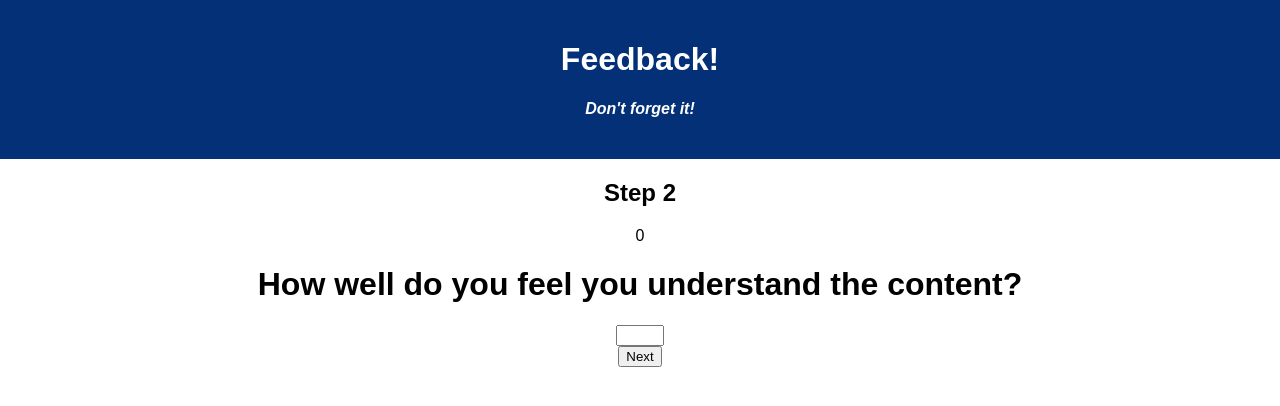
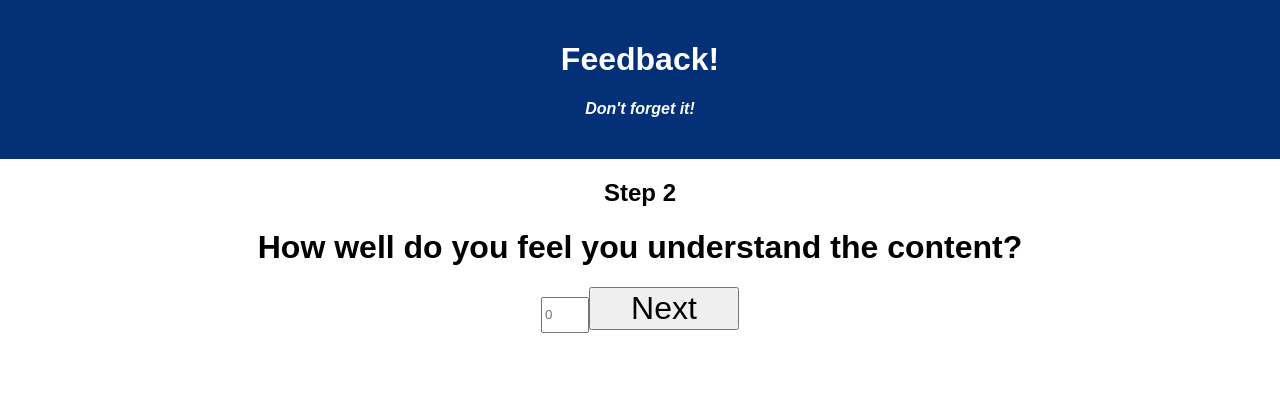
Before and after one commit to LiamKing1/Redux-feedback-loop, a React (Create React App) app: page /#/page/one in a window 1280 px wide. Shown: the top 406 px of the page. Built offline with nearby package versions, Linux system fonts and the light colour scheme.

Commit message:
I got my feelings function to work how i want, just need to do the same with all of my other components.

```diff
--- a/src/components/App/App.css
+++ b/src/components/App/App.css
@@ -21,3 +21,24 @@
 h4 {
   font-style: italic;
 }
+
+.feelings {
+  padding: 10px;
+}
+
+.input {
+  block-size: 30px;
+  inline-size: 40px;
+}
+
+.input2 {
+  block-size: 30px;
+  inline-size: 200px;
+  text-align: center;
+  text-decoration-line: overline;
+}
+
+.button {
+  font-size: xx-large;
+  inline-size: 150px;
+}
--- a/src/components/App/App.jsx
+++ b/src/components/App/App.jsx
@@ -6,6 +6,7 @@ import Feelings from '../Feelings/Feelings';
 import Comments from '../Comments/Comments';
 import Support from '../Support/Support';
 import Understanding from '../Understanding/Understanding';
+import Review from '../Review/Review';
 
 function App() {
 
@@ -31,6 +32,9 @@ function App() {
             <Route exact path='/page/three'>
               <Comments />
             </Route>
+            <Route exact path='/page/review'>
+              <Review />
+            </Route>
           </div>
         </Router>
         {/* <Comments />
--- a/src/components/Comments/Comments.js
+++ b/src/components/Comments/Comments.js
@@ -3,7 +3,7 @@ import { useDispatch, useSelector } from "react-redux";
 import { useHistory } from "react-router-dom";
 import ProgressBar from "../ProgressBar/ProgressBar";
 
-function Feelings() {
+function Comments() {
 
     const history = useHistory(); // use History
     const storeItems = useSelector(store => store.comment); // my GETTER
@@ -12,27 +12,38 @@ function Feelings() {
     const [newComment, setNewComment] = useState('')
 
     const handleComment = () => {
-        dispatch({ type: 'COMMENT', payload: newComment });
+        // event.prevenDefault();
+        dispatch({
+            type: 'COMMENT',
+            payload: newComment
+        });
+        setNewComment('');
+        history.push('/review')
     }
 
     return (
-        <div>
+        <div className="comments">
             <ProgressBar step={4} />
             {/* <pre>{JSON.stringify(storeItems)}</pre> */}
-            <p> {storeItems}</p>
-            <form onSubmit={handleComment}>
+            {/* <p> {storeItems}</p> */}
+            {/* <form onSubmit={handleComment}> */}
+                <h1> Share any comment you feel should be shared!</h1>
                 <input
-                    type='number'
+                    type='text'
+                    className="input2"
+                    placeholder="ENTER COMMENT"
                     min='0'
-                    max='5'
+                    max='250'
                     value={newComment}
                     onChange={(event) => setNewComment(event.target.value)}
                     required>
                 </input>
-            </form>
-            <button onClick={() => history.push('/review')} className="button">Next</button>
+                <button onClick={() => handleComment()} className="button">Next</button>
+            {/* </form> */}
+            <br>
+            </br>
         </div>
     )
 }
 
-export default Feelings;
+export default Comments;
--- a/src/components/Feelings/Feelings.js
+++ b/src/components/Feelings/Feelings.js
@@ -12,26 +12,36 @@ function Feelings() {
     const [newFeeling, setNewFeeling] = useState('')
 
     const handleFeeling = () => {
-        dispatch({ type: 'SHARE_FEELINGS', payload: newFeeling });
-    }
+        // event.prevenDefault();
+        dispatch({
+            type: 'SHARE_FEELINGS',
+            payload: newFeeling
+        });
+        setNewFeeling('');
+        history.push('/page/one');
+    };
 
     return (
-        <div>
+        <div className="feelings">
             <ProgressBar step={1} />
             {/* <pre>{JSON.stringify(storeItems)}</pre> */}
-            <p> {storeItems}</p>
-            <form onSubmit={handleFeeling}>
+            {/* <p> {storeItems}</p> */}
                 <h1> How are you feeling today? </h1>
                 <input
                     type='number'
+                    className="input"
+                    placeholder="0"
                     min='0'
                     max='5'
                     value={newFeeling}
                     onChange={(event) => setNewFeeling(event.target.value)}
-                    required>
+                >
                 </input>
-            </form>
-            <button onClick={() => history.push('/page/one')} className="button">Next</button>
+            { newFeeling  !== '' &&
+            <button type='submit' onClick={() => handleFeeling()} className="button">Next</button>
+            }
+            <br>
+            </br>
         </div>
     )
 }
--- a/src/components/ProgressBar/ProgressBar.js
+++ b/src/components/ProgressBar/ProgressBar.js
@@ -1,3 +1,5 @@
+
+
 const ProgressBar = ({ step }) => {
     return (
         <>
--- /dev/null
+++ b/src/components/Review/Review.js
@@ -0,0 +1,24 @@
+import Feelings from "../Feelings/Feelings";
+import Understanding from "../Understanding/Understanding";
+import Support from "../Support/Support";
+import Comments from "../Comments/Comments";
+
+function Review() {
+
+    const feelingsStore = useSelector(store => store.feelings);
+    const understandingsStore = useSelector(store => store.understanding);
+    const supportsStore = useSelector(store => store.support);
+    const commentsStore = useSelector(store => store.comments);
+
+    return(
+        <>
+        <Feelings />
+        <Understanding />
+        <Support />
+        <Comments />
+        </>
+    )
+
+}
+
+export default Review;
--- a/src/components/Support/Support.js
+++ b/src/components/Support/Support.js
@@ -11,27 +11,37 @@ function Support() {
 
     const [newSupport, setNewSupport] = useState('')
 
-    const handleFeeling = () => {
-        dispatch({ type: 'SUPPORT_LVL', payload: newSupport });
-    }
+    const handleSupport = () => {
+        // event.prevenDefault();
+        dispatch({
+            type: 'SUPPORT_LVL',
+            payload: newSupport
+        });
+        setNewSupport('');
+        history.push('/page/three');
+    };
 
     return (
-        <div>
+        <div className="support">
             <ProgressBar step={3} />
             {/* <pre>{JSON.stringify(storeItems)}</pre> */}
-            <p> {storeItems}</p>
-            <form onSubmit={handleFeeling}>
+            {/* <p> {storeItems}</p> */}
+            {/* <form onSubmit={handleSupport}> */}
                 <h1> How well do you feel you are being supported? </h1>
                 <input
                     type='number'
+                    className="input"
+                    placeholder="0"
                     min='0'
                     max='5'
                     value={newSupport}
                     onChange={(event) => setNewSupport(event.target.value)}
                     required>
                 </input>
-            </form>
-            <button onClick={() => history.push('/page/three')} className="button">Next</button>
+                <button onClick={() => handleSupport()} className="button">Next</button>
+            {/* </form> */}
+            <br>
+            </br>
         </div>
     )
 }
--- a/src/components/Understanding/Understanding.js
+++ b/src/components/Understanding/Understanding.js
@@ -12,26 +12,36 @@ function Understanding() {
     const [newUnderstanding, setNewUnderstanding] = useState('')
 
     const handleUnderstanding = () => {
-        dispatch({ type: 'UNDERSTANDING_LVL', payload: newUnderstanding });
+        // event.prevenDefault();
+        dispatch({
+            type: 'UNDERSTANDING_LVL',
+            payload: newUnderstanding
+        });
+        setNewUnderstanding('');
+        history.push('/page/two');
     }
 
     return (
-        <div>
+        <div className="understanding">
             <ProgressBar step={2} />
             {/* <pre>{JSON.stringify(storeItems)}</pre> */}
-            <p> {storeItems}</p>
-            <form onSubmit={handleUnderstanding}>
+            {/* <p> {storeItems}</p> */}
+            {/* <form onSubmit={handleUnderstanding}> */}
                 <h1> How well do you feel you understand the content? </h1>
                 <input
                     type='number'
+                    className="input"
+                    placeholder="0"
                     min='0'
                     max='5'
                     value={newUnderstanding}
                     onChange={(event) => setNewUnderstanding(event.target.value)}
                     required>
                 </input>
-            </form>
-            <button onClick={() => history.push('/page/two')} className="button">Next</button>
+                <button onClick={() => handleUnderstanding()} className="button">Next</button>
+            {/* </form> */}
+            <br>
+            </br>
         </div>
     )
 }
--- a/src/index.js
+++ b/src/index.js
@@ -6,27 +6,17 @@ import registerServiceWorker from './registerServiceWorker';
 import { createStore, combineReducers, applyMiddleware } from 'redux';
 import logger from 'redux-logger';
 import { Provider } from 'react-redux';
-import axios from 'axios';
-// import { takeEvery, }
-
-// function* getElements() {
-//     yield
-// }
-
-// function* postElements() {
-
-// }
 
 const feelings = (state = 0, action) => {
-    console.log('In FEELINGS function', action);
+    // console.log(`In FEELINGS function ${action.payload}`);
     if (action.type === 'SHARE_FEELINGS') {
-        return action.payload;
+       return action.payload;
     }
     return state;
 }
 
 const understanding = (state = 0, action) => {
-    console.log('In UNDERSTANDING function', action);
+    // console.log(`In UNDERSTANDING function ${action.payload}`);
     if (action.type === 'UNDERSTANDING_LVL') {
         return action.payload;
     }
@@ -34,15 +24,15 @@ const understanding = (state = 0, action) => {
 }
 
 const support = (state = 0, action) => {
-    console.log('In FEELINGS function', action);
+    // console.log(`In SUPPORT function ${action.payload}`);
     if (action.type === 'SUPPORT_LVL') {
         return action.payload;
     }
     return state;
 }
 
-const comments = (state = 0, action) => {
-    console.log('In FEELINGS function', action);
+const comments = (state = '', action) => {
+    // console.log(`In COMMENTS function ${action.payload}`);
     if (action.type === 'COMMENT') {
         return action.payload;
     }
```
